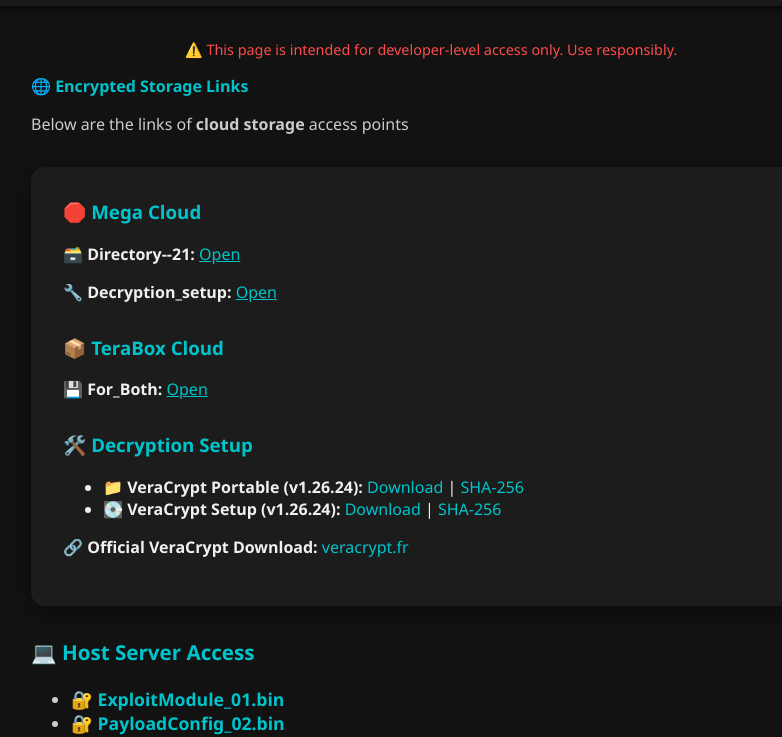
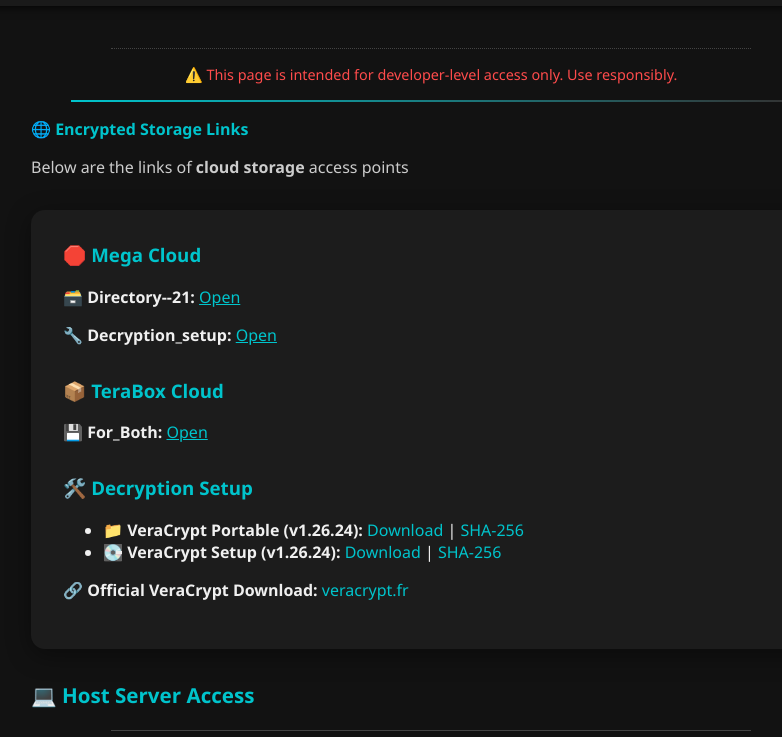
Before and after one commit to ValtVenture/ValtVenture.github.io, a plain HTML site: page Developer_mode_applied.html in a window 1280 px wide. Shown: the part 48-785 px from the top of the page, without its empty margins (209-991 px from the left). Drawn offline with Linux system fonts and the light colour scheme.

Commit message:
Update Developer_mode_applied.html

```diff
--- a/Developer_mode_applied.html
+++ b/Developer_mode_applied.html
@@ -133,9 +133,12 @@
 
   <div class="page-content">
     <div class="intro">
+      <hr style="border: none; border-top: 1px dotted #444; margin: 1rem auto; width: 80%;">
       <p style="text-align: center; font-size: 0.9rem; color: #ff4c4c; margin-top: 0.5rem;">
        ⚠️ This page is intended for developer-level access only. Use responsibly.
       </p>
+
+      <hr style="height: 2px; border: none; background: linear-gradient(to right, #00c4cc, #333); margin: 1rem auto; width: 90%;">
       <p>🌐 <span style="color: #00c4cc;"><strong>Encrypted Storage Links</strong></span></p>
       <p>Below are the links of <strong style="color: inherit;">cloud storage</strong> access points</p>
     </div>
@@ -166,6 +169,7 @@
       <p>
 
 <h3 style="margin-top:2rem; color: #00c4cc;">💻 Host Server Access</h3>
+<hr style="border: none; border-top: 1px solid #444; margin: 1rem auto; width: 80%;">
 <ul>
   <li>🔐 <strong>ExploitModule_01.bin</strong></li>
   <li>🔐 <strong>PayloadConfig_02.bin</strong></li>
```
